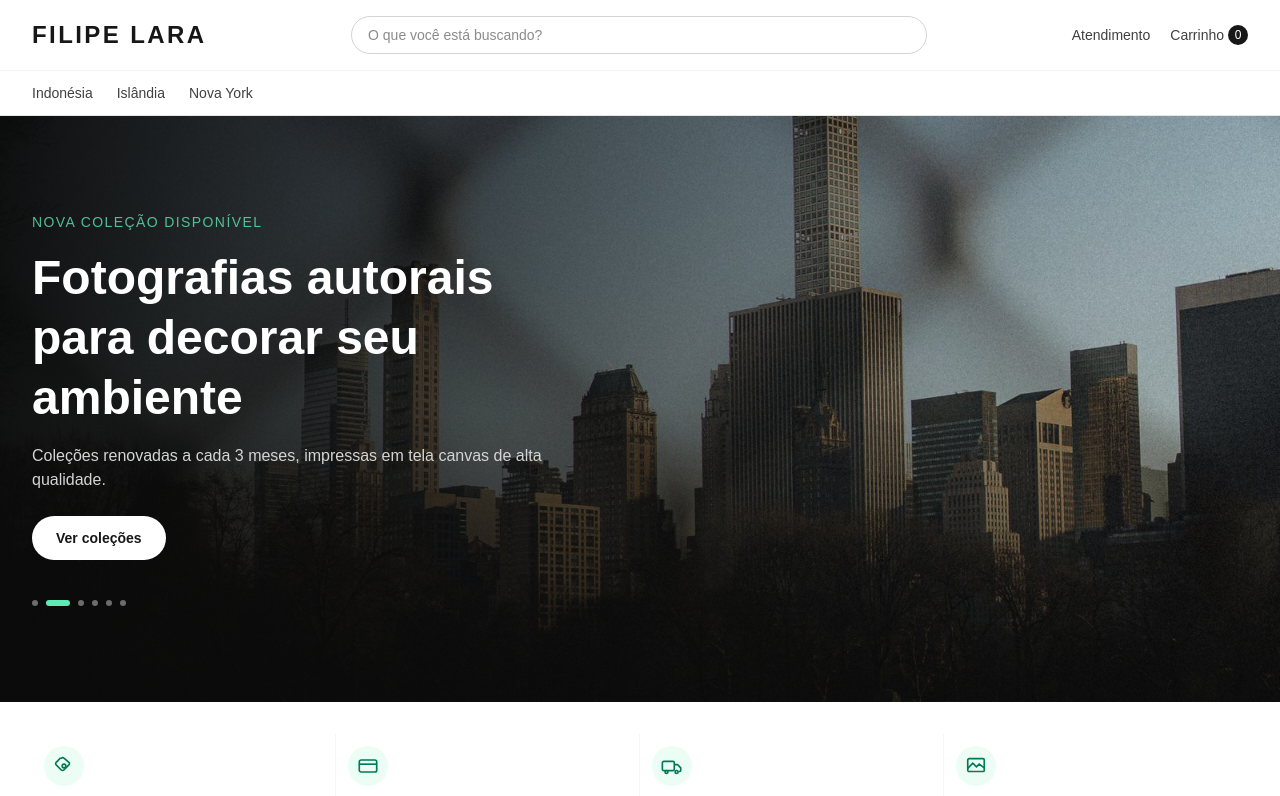
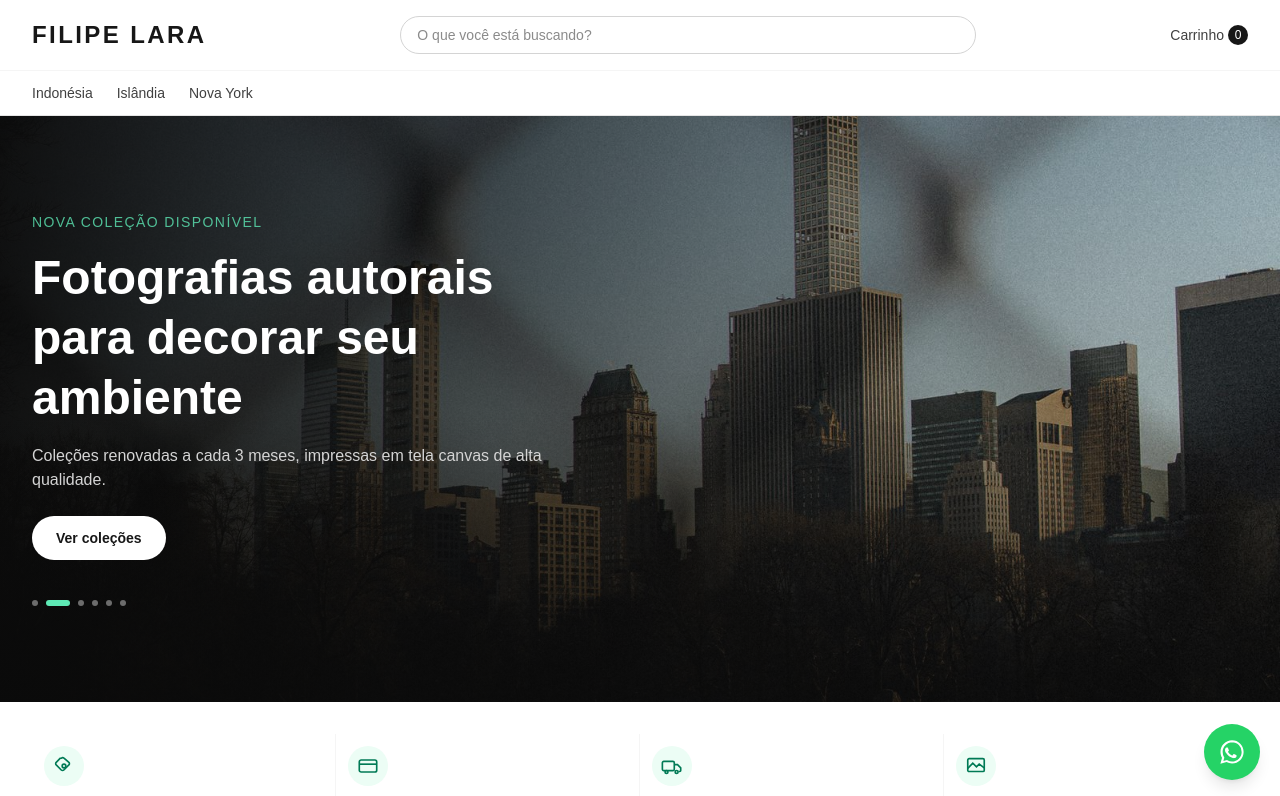
Before and after one commit to JohniGomes/mandaprints, a Next.js app: page / in a window 1280 px wide. Shown: the top 796 px of the page. Built offline with nearby package versions, Linux system fonts and the light colour scheme.

Commit message:
Adiciona botao flutuante de WhatsApp e remove link de Atendimento
- WhatsAppButton: botao fixo no canto inferior direito, abre conversa
  direto no numero do Filipe com mensagem padrao
- Header: removido o link "Atendimento" (nunca teve pagina propria,
  substituido pelo botao de WhatsApp)

```diff
--- a/src/app/layout.tsx
+++ b/src/app/layout.tsx
@@ -4,6 +4,7 @@ import "./globals.css";
 import { CartProvider } from "@/lib/cart-context";
 import Header from "@/components/Header";
 import Footer from "@/components/Footer";
+import WhatsAppButton from "@/components/WhatsAppButton";
 
 const geistSans = Geist({
   variable: "--font-geist-sans",
@@ -39,6 +40,7 @@ export default function RootLayout({ children }: LayoutProps<"/">) {
           <Header />
           <main className="flex-1">{children}</main>
           <Footer />
+          <WhatsAppButton />
         </CartProvider>
       </body>
     </html>
--- a/src/components/Header.tsx
+++ b/src/components/Header.tsx
@@ -39,9 +39,6 @@ export default function Header() {
         </div>
 
         <div className="flex items-center gap-3 text-sm text-neutral-700 sm:gap-5">
-          <Link href="/atendimento" className="hidden md:block hover:text-neutral-900">
-            Atendimento
-          </Link>
           <Link href="/carrinho" className="relative flex items-center gap-1 hover:text-neutral-900">
             <span className="hidden sm:inline">Carrinho</span>
             <svg
@@ -118,15 +115,6 @@ export default function Header() {
                   </Link>
                 </li>
               ))}
-              <li className="mt-2 border-t border-neutral-200 pt-2">
-                <Link
-                  href="/atendimento"
-                  onClick={() => setMenuAberto(false)}
-                  className="block rounded-md px-3 py-3 text-sm font-medium hover:bg-neutral-100"
-                >
-                  Atendimento
-                </Link>
-              </li>
             </ul>
           </div>
         </div>
--- /dev/null
+++ b/src/components/WhatsAppButton.tsx
@@ -0,0 +1,20 @@
+const NUMERO_WHATSAPP = "555189739921";
+const MENSAGEM_PADRAO = "Olá! Vim pelo site e gostaria de tirar uma dúvida.";
+
+export default function WhatsAppButton() {
+  const link = `https://wa.me/${NUMERO_WHATSAPP}?text=${encodeURIComponent(MENSAGEM_PADRAO)}`;
+
+  return (
+    <a
+      href={link}
+      target="_blank"
+      rel="noopener noreferrer"
+      aria-label="Falar no WhatsApp"
+      className="fixed bottom-5 right-5 z-40 flex h-14 w-14 items-center justify-center rounded-full bg-[#25D366] text-white shadow-lg transition hover:scale-105 hover:bg-[#20bd5a]"
+    >
+      <svg width="28" height="28" viewBox="0 0 24 24" fill="currentColor">
+        <path d="M12.04 2C6.58 2 2.13 6.45 2.13 11.91c0 1.75.46 3.45 1.32 4.95L2.05 22l5.25-1.38c1.45.79 3.08 1.21 4.74 1.21h.01c5.46 0 9.91-4.45 9.91-9.91 0-2.65-1.03-5.14-2.9-7.01A9.865 9.865 0 0 0 12.04 2Zm0 1.67c2.2 0 4.27.86 5.82 2.42a8.174 8.174 0 0 1 2.41 5.82c0 4.54-3.7 8.24-8.24 8.24-1.4 0-2.78-.36-4-1.04l-.29-.17-3.12.82.83-3.04-.19-.31a8.188 8.188 0 0 1-1.26-4.37c.01-4.54 3.7-8.37 8.24-8.37Zm-4.53 4.4c-.16 0-.42.06-.64.31-.22.25-.85.83-.85 2.02 0 1.19.87 2.34.99 2.5.12.16 1.7 2.72 4.19 3.7 2.07.82 2.49.66 2.94.62.45-.04 1.45-.59 1.65-1.16.2-.57.2-1.06.14-1.16-.06-.1-.22-.16-.46-.28-.24-.12-1.45-.72-1.68-.8-.22-.08-.39-.12-.55.12-.16.24-.63.8-.78.96-.14.16-.29.18-.53.06-.24-.12-1.03-.38-1.96-1.21-.72-.65-1.21-1.44-1.35-1.68-.14-.24-.01-.37.11-.49.11-.11.24-.29.36-.43.12-.14.16-.24.24-.4.08-.16.04-.3-.02-.42-.06-.12-.55-1.34-.76-1.83-.2-.48-.4-.42-.55-.42Z" />
+      </svg>
+    </a>
+  );
+}
```
